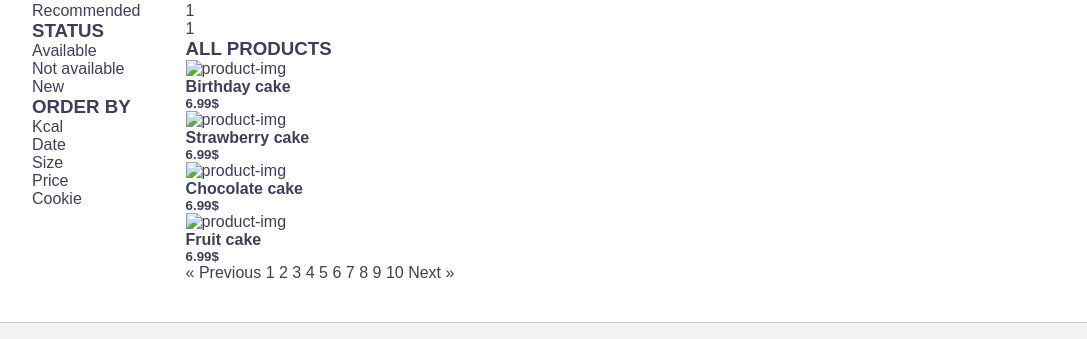
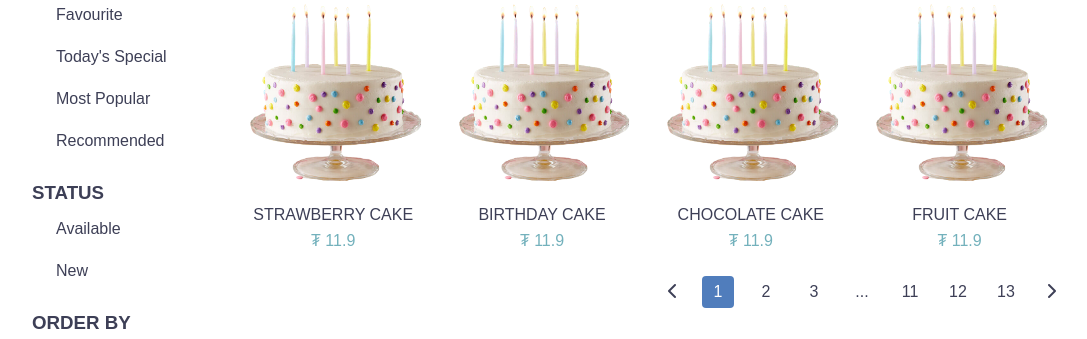
Before and after one commit to webdevteam123/jurur, a plain HTML site: page products.html in a window 1280 px wide. Shown: the part 514-853 px from the top of the page, without its empty margins (96-1183 px from the left). Drawn offline with Linux system fonts and the light colour scheme.

Commit message:
products page commit

```diff
--- a/css/index.css
+++ b/css/index.css
@@ -252,15 +252,14 @@ main {
 }
 
 .item-container .name {
-    font-size: 1.25rem;
-    font-weight: bold;
+    font-size: 1rem;
     text-align: center;
     display: block;
     margin-bottom: 0.5rem;
 }
 
 .item-container .price {
-    font-size: 1.25rem;
+    font-size: 1rem;
     color: var(--sub-font-color);
     text-align: center;
 }
--- a/css/products.css
+++ b/css/products.css
@@ -6,7 +6,7 @@
     --main-font-color: #3d3f56;
     --sub-bg-color: #A3CEF1;
     --sub-font-color: #73B1BC;
-    --section-margin: 2.5rem;
+    --section-margin: 2rem;
     --main-font: 'Raleway', sans-serif;
     --footer-bg-color: #f2f2f2;
 }
@@ -35,6 +35,7 @@
     position: absolute;
     top: 50%;
     left: 50%;
+    width: 80%;
     transform: translate(-50%, -50%);
     display: flex;
     flex-direction: column;
@@ -47,7 +48,7 @@
     font-family: var(--main-font);
     font-weight: bold;
     text-align: center;
-    margin-bottom: 2rem;;
+    margin-bottom: var(--section-margin);
 }
 
 .ads-banner-desc p {
@@ -58,6 +59,13 @@
     text-align: center;
     font-size: 28px;
     font-weight: bold;
+}
+
+@media(max-width: 768px) {
+    .ads-banner { width: 95%; height: 10rem; }
+    .ads-banner .ads-banner-img { width: 100%;   }
+    .ads-banner .ads-banner-desc h1 { font-size: 24px; margin: 1rem; }
+    .ads-banner .ads-banner-desc p { font-size: 14px; }
 }
 
 /* ----------------------------------------------------------- */
@@ -81,6 +89,9 @@
     margin: 0 0.5rem;
 }
 
+@media(max-width: 768px) {
+    .history { width: 95%; }
+}
 
 /* ----------------------------------------------------------- */
 
@@ -92,8 +103,196 @@ main {
     display: flex;
 }
 
+@media(max-width: 768px) {
+    main {
+        flex-direction: column;
+        width: 95%;
+    }
+}
+
 /* Group Section */
 
 main .group {
-    width: 15%;
+    width: 20%;
+    padding-right: 1rem;
 }
+
+.group .group-item {
+    margin-bottom: 1.5rem;
+}
+
+.group-item .active {
+    padding: 0.5rem 1.5rem;
+    background: var(--main-bg-color);
+    border-radius: 4px;
+}
+
+.group-item ul .active a { color: #fff; }
+
+.group-item ul li {
+    margin-top: 0.5rem;
+    padding: 0.5rem 1.5rem;
+}
+
+.group-item ul li:hover {
+    padding: 0.5rem 1.5rem;
+    background: #f2f2f2;
+    border-radius: 4px;
+}
+
+@media(max-width: 768px) {
+    main .group { width: 100%; padding: 0; }
+}
+
+
+/* ----------------------------------------------------------- */
+
+/* Products Section */
+
+main .products-container { flex: 1; }
+
+.products-container .title {
+    font-size: 32px;
+    font-family: var(--main-font);
+    margin-bottom: var(--section-margin);
+}
+
+.products-container .product-items-container {
+    display: grid;
+    width: 100%;
+    grid-template-columns: repeat(4, 1fr);
+    grid-gap: 1rem;
+    margin-bottom: var(--section-margin);
+}
+
+.product-items-container .item-container {
+    position: relative;
+    width: 100%;
+}
+.product-items-container .item-container:hover > .hover-box {
+    opacity: 1;
+}
+.product-items-container .item-container:hover > .hover-box .main-btn {
+    transform: translateY(-100%);
+}
+
+.item-container .hover-box {
+    position: absolute;
+    top: 0;
+    opacity: 0;
+    left: 0;
+    background: rgba(255, 255, 255, 0.75);
+    width: 100%;
+    height: 80%;
+    overflow: hidden;
+    transition: opacity 250ms ease-in-out;
+}
+
+.item-container .item-btn {
+    position: absolute;
+    top: 50%;
+    left: 50%;
+    transform: translate(-50%, -50%);
+}
+
+.item-container .item-btn button { margin: 1rem; }
+
+.item-container .item-btn button i {
+    font-size: 1.5rem;
+    color: var(--main-bg-color);
+}
+
+.hover-box .main-btn {
+    position: absolute;
+    transition: transform 250ms ease-in-out;
+    top: 100%;
+    left: 0%;
+    width: 100%;
+    background: var(--main-bg-color);
+    color: #fff;
+    padding: 0.5rem 0;
+    text-align: center;
+    font-size: 1rem;
+}
+
+.item-container .img {
+    width: 100%;
+    height: 80%;
+    margin-bottom: 0.5rem;
+}
+
+.item-container .name {
+    font-size: 1rem;
+    text-align: center;
+    display: block;
+    margin-bottom: 0.5rem;
+}
+
+.item-container .price {
+    font-size: 1rem;
+    color: var(--sub-font-color);
+    text-align: center;
+}
+
+@media(max-width: 768px) {
+    .products-container { width: 100%; }
+    .products-container .title { font-size: 28px; }
+    .products-container .product-items-container { flex-grow: 1; grid-template-columns: repeat(2, 1fr); }
+    .item-container .name { font-size: 16px }
+}
+
+@media(max-width: 600px) {
+    .title-container .title { font-size: 24px; }
+    .title-container .sub-title { font-size: 14px; }
+    .item-container .name { font-size: 14px }
+}
+
+/* ----------------------------------------------------------- */
+
+/* Pagination */
+main .pagination {
+    display: flex;
+    align-items: center;
+    justify-content: flex-end;
+    width: 100%;
+}
+
+.pagination .position {
+    display: flex;
+    align-items: center;
+}
+
+.pagination ul {
+    display: flex;
+    align-items: center;
+    margin: 0 1rem;
+}
+
+.pagination ul li {
+    margin: 0 0.5rem;
+    width: 2rem;
+    height: 2rem;
+    display: flex;
+    align-items: center;
+    justify-content: center;
+    font-size: 1rem;
+}
+
+.pagination ul li:hover {
+    background: #f2f2f2;
+    border-radius: 4px;
+}
+
+.pagination ul .active {
+    background: var(--main-bg-color);
+    border-radius: 4px;
+}
+
+.pagination ul .active a { color: #fff; }
+
+.pagination button { font-size: 1rem; }
+
+@media(max-width: 768px) {
+    .pagination ul li { width: 1.5rem; height: 1.5rem; }
+    main .pagination { justify-content: center; }
+}
--- a/css/style.css
+++ b/css/style.css
@@ -4,7 +4,7 @@
     --main-font-color: #3d3f56;
     --sub-bg-color: #A3CEF1;
     --sub-font-color: #73B1BC;
-    --section-margin: 2.5rem;
+    --section-margin: 2rem;
     --main-font: 'Raleway', sans-serif;
     --footer-bg-color: #f2f2f2;
 }
--- a/products.html
+++ b/products.html
@@ -64,90 +64,84 @@
     <main>
         <!-- Group -->
         <section class="group">
-			<div>
+			<div class="group-item">
 				<h3>GROUP BY</h3>
 					<ul>
+						<li class="active"><a href="products.html">All Products</a></li>
 						<li><a href="products.html">Favourite</a></li>
 						<li><a href="products.html">Today's Special</a></li>
-     					<li><a href="products.html">Most Famous</a></li>
+						<li><a href="products.html">Most Popular</a></li>
 						<li><a href="products.html">Recommended</a></li>
 					</ul>
 
 			</div>
-     		<div>
+			<div class="group-item">
 				<h3>STATUS</h3>
 					<ul>
-     					<li><a href="products.html">Available<a/></li>
-     					<li><a href="products.html">Not available<a/></li>
-     					<li><a href="products.html">New<a/></li>
+						<li><a href="products.html">Available</a></li>
+						<li><a href="products.html">New</a></li>
 					</ul>
-
 			</div>
-     		<div>
+			<div class="group-item">
 				<h3>ORDER BY</h3>
 					<ul>
-     					<li><a href="products.html">Kcal<a/></li>
-     					<li><a href="products.html">Date<a/></li>
-     					<li><a href="products.html">Size<a/></li>
-     					<li><a href="products.html">Price<a/></li>
-     					<li><a href="products.html">Cookie<a/></li>
+						<li><a href="products.html">Kcal</a></li>
+						<li><a href="products.html">Date</a></li>
+						<li><a href="products.html">Size</a></li>
+						<li><a href="products.html">Price</a></li>
+						<li><a href="products.html">Cookie</a></li>
 					</ul>
-
 				</div>
         </section>
 
-    	<!-- Product section -->
-    	<section class="products">
-			<!-- Filter -->
-			<div class="filter">
-				<div class="filter-item">
-					<h3>Size</h3>
-					<ul>
-						<li>1</li>
-						<li>1</li>
-						<li>1</li>
-						<li>1</li>
-						<li>1</li>
-					</ul>
+        <!-- Products Section -->
+		<section class="products-container">
+			<!-- Section Title -->
+			<h1 class="title">ALL PRODUCTS</h1>
+			<!-- Products Cart Container -->
+			<div class="product-items-container">
+				<!-- Product Container -->
+				<div class="item-container">
+					<img class="img" src="assets/img/lel-removebg-preview.png" alt="">
+					<a class="name" href="product.html">STRAWBERRY CAKE</a>
+                    <p class="price">₮ 11.9</p>
+                    <div class="hover-box">
+                        <div class="item-btn">
+                            <button><i class="far fa-heart"></i></button>
+                            <button><i class="far fa-eye"></i></button>
+                        </div>
+                        <button class="main-btn">ADD TO CART</button>
                     </div>
 				</div>
-    		<div>
-    			<h3>ALL PRODUCTS</h3>
-    			<div>
-    				<div>
-    					<a href="product.html"><img src="" alt="product-img"></a>
-    					<h4><a href="product.html">Birthday cake<a/></h4>
-    					<h5><a href="product.html">6.99$<a/></h5>
+				<div class="item-container">
+					<img class="img" src="assets/img/lel-removebg-preview.png" alt="">
+					<a class="name" href="product.html">BIRTHDAY CAKE</a>
+					<p class="price">₮ 11.9</p>
 				</div>
-    				<div>
-    					<a href="product.html"><img src="" alt="product-img"></a>
-    					<h4><a href="product.html">Strawberry cake<a/></h4>
-    					<h5><a href="product.html">6.99$<a/></h5>
+				<div class="item-container">
+					<img class="img" src="assets/img/lel-removebg-preview.png" alt="">
+					<a class="name" href="product.html">CHOCOLATE CAKE</a>
+					<p class="price">₮ 11.9</p>
 				</div>
-    				<div>
-    					<a href="product.html"><img src="" alt="product-img"></a>
-    					<h4><a href="product.html">Chocolate cake<a/></h4>
-    					<h5><a href="product.html">6.99$<a/></h5>
+				<div class="item-container">
+					<img class="img" src="assets/img/lel-removebg-preview.png" alt="">
+					<a class="name" href="product.html">FRUIT CAKE</a>
+					<p class="price">₮ 11.9</p>
 				</div>
-    				<div>
-    					<a href="product.html"><img src="" alt="product-img"></a>
-    					<h4><a href="product.html">Fruit cake<a/></h4>
-    					<h5><a href="product.html">6.99$<a/></h5>
             </div>
-    				<div>
-    					<a href="products.html">&laquo; Previous</a>
-						<a href="products.html">1<a>
-						<a href="products.html">2<a>
-						<a href="products.html">3<a>
-						<a href="products.html">4<a>
-						<a href="products.html">5<a>
-						<a href="products.html">6<a>
-						<a href="products.html">7<a>
-						<a href="products.html">8<a>
-						<a href="products.html">9<a>
-						<a href="products.html">10<a>
-						<a href="products.html">Next &raquo;</a>
-    				</div>
+            <div class="pagination">
+                <div class="position">
+                    <button class="prev"><i class="fas fa-chevron-left"></i></button>
+                    <ul class="page-numbers">
+                        <li class="active"><a href="products.html">1</a></li>
+                        <li><a href="products.html">2</a></li>
+                        <li><a href="products.html">3</a></li>
+                        <li><a href="products.html">...</a></li>
+                        <li><a href="products.html">11</a></li>
+                        <li><a href="products.html">12</a></li>
+                        <li><a href="products.html">13</a></li>
+                    </ul>
+                    <button class="next"><i class="fas fa-chevron-right"></i></button>
                 </div>
             </div>
 		</section>
```
Lines whose indentation alone changed are shown as unchanged.
